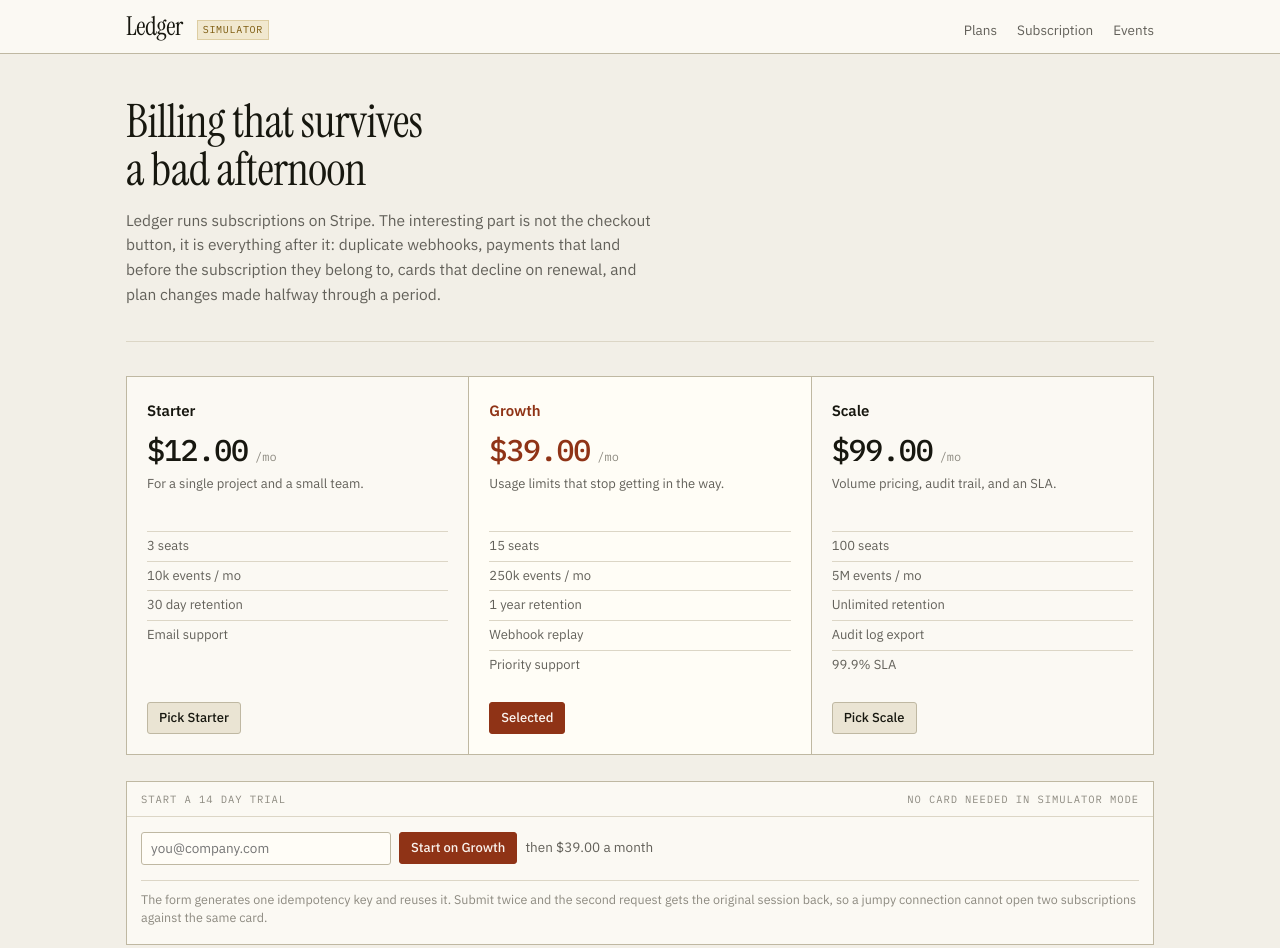
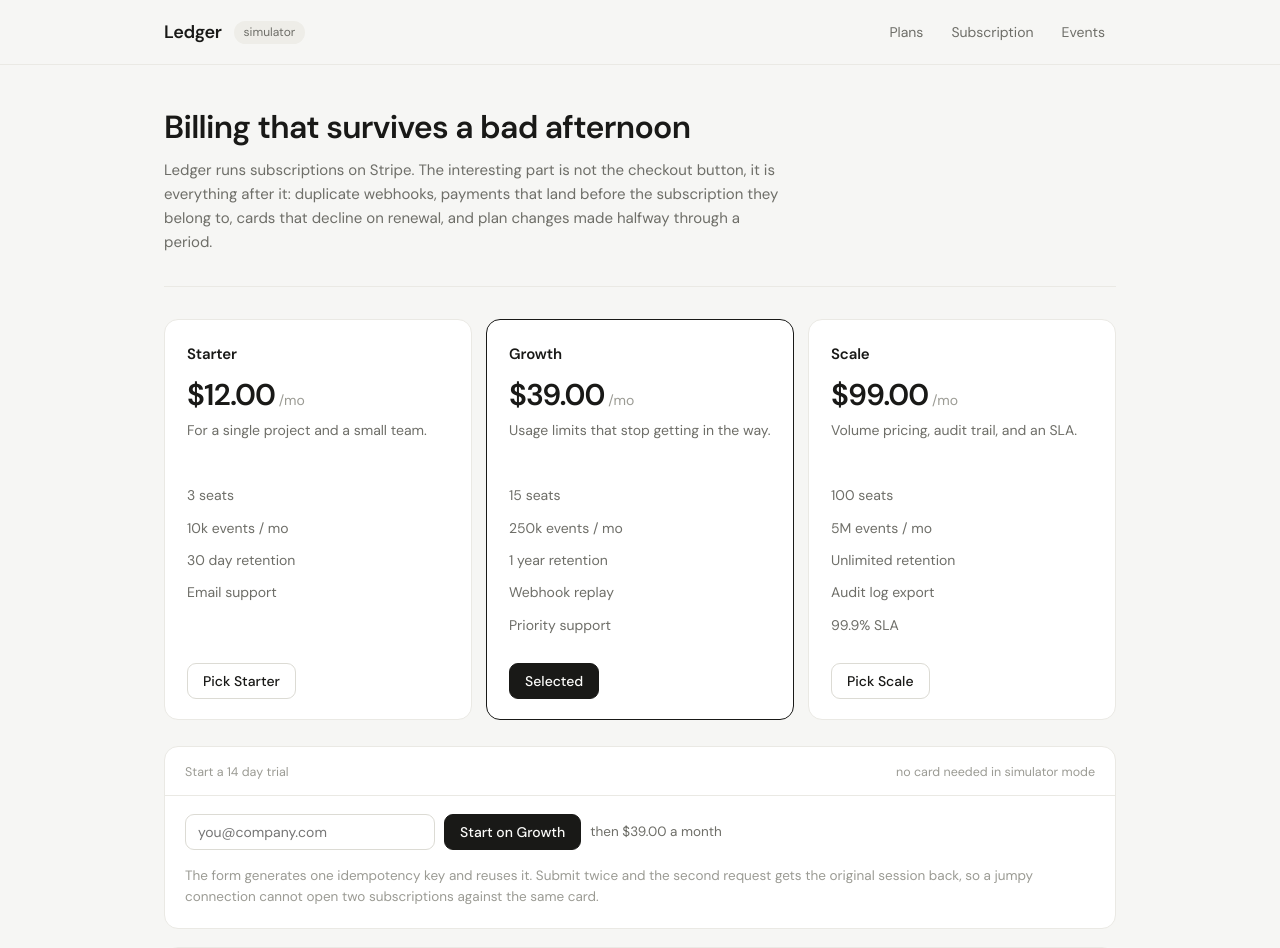
Before and after one commit to 280jayden/ledger, a Next.js app: page / in a window 1280 px wide. Shown: the top 948 px of the page. Built offline with nearby package versions, Linux system fonts and the light colour scheme; no server answers.

Commit message:
restyle: rounded cards, dm sans, drop the serif
the display serif was doing too much. everything is one sans now, cards
and controls are rounded, status chips are pills, primary buttons are ink.

```diff
--- a/src/app/globals.css
+++ b/src/app/globals.css
@@ -1,21 +1,23 @@
 :root {
-  --paper: #f2efe7;
-  --card: #fbf9f3;
-  --ink: #17170f;
-  --muted: #63615a;
-  --faint: #8d8a80;
-  --rule: #dcd6c6;
-  --rule-strong: #bfb8a2;
-  --accent: #8f3316;
-  --ok: #35603c;
-  --ok-bg: #e3ebdd;
-  --warn: #7c5a0e;
-  --warn-bg: #f1e8cf;
-  --bad: #8e2b26;
-  --bad-bg: #f0dcd9;
+  --bg: #f6f6f4;
+  --card: #ffffff;
+  --ink: #191917;
+  --muted: #6e6e68;
+  --faint: #9b9b94;
+  --line: #eae9e4;
+  --line-strong: #dcdbd4;
+  --accent: #1c6b4f;
+  --accent-soft: #e6f0ea;
+  --warn: #8a6620;
+  --warn-soft: #f6eeda;
+  --bad: #99332d;
+  --bad-soft: #f7e4e1;
+
+  --r-card: 14px;
+  --r-ctl: 9px;
+  --r-pill: 999px;
 
   --sans: var(--f-sans), "Segoe UI", Roboto, Helvetica, sans-serif;
-  --display: var(--f-display), "Palatino Linotype", Georgia, serif;
   --mono: var(--f-mono), ui-monospace, Consolas, monospace;
 }
 
@@ -30,10 +32,10 @@
 }
 
 body {
-  background: var(--paper);
+  background: var(--bg);
   color: var(--ink);
   font-family: var(--sans);
-  font-size: 14.5px;
+  font-size: 15px;
   line-height: 1.6;
   -webkit-font-smoothing: antialiased;
 }
@@ -42,28 +44,24 @@
   color: inherit;
 }
 
-::selection {
-  background: #e5d9c4;
-}
-
 :focus-visible {
   outline: 2px solid var(--accent);
-  outline-offset: 1px;
+  outline-offset: 2px;
+  border-radius: 4px;
 }
 
 h1 {
-  font-family: var(--display);
-  font-size: 46px;
-  line-height: 1.04;
-  font-weight: 400;
-  letter-spacing: -0.012em;
+  font-size: 32px;
+  font-weight: 600;
+  letter-spacing: -0.022em;
+  line-height: 1.15;
   margin: 0;
 }
 
 h2 {
   font-size: 15px;
   font-weight: 600;
-  letter-spacing: -0.005em;
+  letter-spacing: -0.008em;
   margin: 0;
 }
 
@@ -73,20 +71,13 @@
   font-variant-numeric: tabular-nums;
 }
 
-.num {
-  letter-spacing: -0.015em;
-}
-
 td.num,
 td.id {
   white-space: nowrap;
 }
 
 .label {
-  font-family: var(--mono);
-  font-size: 10.5px;
-  letter-spacing: 0.09em;
-  text-transform: uppercase;
+  font-size: 12.5px;
   color: var(--faint);
 }
 
@@ -96,109 +87,112 @@
 
 .id {
   font-family: var(--mono);
-  font-size: 11.5px;
-  color: var(--muted);
+  font-size: 12px;
+  color: var(--faint);
 }
 
 .masthead {
-  border-bottom: 1px solid var(--rule-strong);
-  background: var(--card);
+  background: var(--bg);
+  border-bottom: 1px solid var(--line);
 }
 
 .masthead .inner {
-  max-width: 1080px;
+  max-width: 1000px;
   margin: 0 auto;
-  padding: 13px 26px 11px;
+  padding: 16px 24px;
   display: flex;
-  align-items: baseline;
-  gap: 14px;
+  align-items: center;
+  gap: 12px;
 }
 
 .wordmark {
-  font-family: var(--display);
-  font-size: 26px;
+  font-size: 18px;
+  font-weight: 600;
   letter-spacing: -0.02em;
   text-decoration: none;
-  line-height: 1;
 }
 
 .masthead nav {
   display: flex;
-  gap: 20px;
+  gap: 6px;
   margin-left: auto;
 }
 
 .masthead nav a {
-  font-size: 13.5px;
+  font-size: 14px;
   text-decoration: none;
   color: var(--muted);
-  transition: color 0.12s ease;
+  padding: 5px 11px;
+  border-radius: var(--r-pill);
+  transition:
+    background-color 0.15s ease,
+    color 0.15s ease;
 }
 
 .masthead nav a:hover {
   color: var(--ink);
+  background: #eeede8;
 }
 
 .mode {
-  font-family: var(--mono);
-  font-size: 10px;
-  letter-spacing: 0.07em;
-  text-transform: uppercase;
-  color: var(--warn);
-  border: 1px solid #ddcda2;
-  background: var(--warn-bg);
-  padding: 1px 5px;
-  position: relative;
-  top: -2px;
+  font-size: 12px;
+  color: var(--muted);
+  background: #eeede8;
+  border-radius: var(--r-pill);
+  padding: 2px 10px;
 }
 
 main {
-  max-width: 1080px;
+  max-width: 1000px;
   margin: 0 auto;
-  padding: 44px 26px 90px;
+  padding: 44px 24px 90px;
 }
 
 .lede {
-  max-width: 58ch;
+  max-width: 60ch;
   color: var(--muted);
-  font-size: 15.5px;
-  margin: 14px 0 0;
+  margin: 12px 0 0;
 }
 
 .rule {
   border: 0;
-  border-top: 1px solid var(--rule);
-  margin: 34px 0;
+  border-top: 1px solid var(--line);
+  margin: 32px 0;
 }
 
-/* Sections carry data. They get a heading and rules, nothing else, so the
-   eye reads straight into the numbers. */
+.card,
+.section,
+.box {
+  background: var(--card);
+  border: 1px solid var(--line);
+  border-radius: var(--r-card);
+}
+
+.card {
+  padding: 20px 22px;
+}
+
 .section {
-  margin-top: 34px;
+  padding: 0 22px 16px;
+  margin-top: 18px;
 }
 
 .section > .head {
   display: flex;
-  align-items: baseline;
+  align-items: center;
   justify-content: space-between;
   gap: 12px;
-  padding-bottom: 7px;
-  border-bottom: 1.5px solid var(--ink);
+  padding: 17px 0 13px;
+  border-bottom: 1px solid var(--line);
 }
 
 .section > .head a {
   text-decoration: none;
+  color: var(--muted);
 }
 
 .section > .head a:hover {
   color: var(--ink);
-}
-
-/* Boxes are for things you can act on. Keeping data unboxed and controls
-   boxed is the whole visual hierarchy on the dashboard. */
-.box {
-  background: var(--card);
-  border: 1px solid var(--rule-strong);
 }
 
 .box > header {
@@ -206,31 +200,34 @@
   align-items: center;
   justify-content: space-between;
   gap: 10px;
-  padding: 9px 14px 8px;
-  border-bottom: 1px solid var(--rule);
+  padding: 15px 20px 13px;
+  border-bottom: 1px solid var(--line);
 }
 
 .box > .body {
-  padding: 15px 14px 17px;
+  padding: 18px 20px 20px;
 }
 
 table {
   width: 100%;
   border-collapse: collapse;
-  font-size: 13px;
+  font-size: 14px;
 }
 
 th {
   text-align: left;
-  font-family: var(--mono);
-  font-size: 10.5px;
-  letter-spacing: 0.09em;
-  text-transform: uppercase;
+  font-size: 12.5px;
   color: var(--faint);
   font-weight: 400;
-  padding: 9px 14px 7px 0;
-  border-bottom: 1px solid var(--rule);
+  padding: 12px 16px 10px 0;
+  border-bottom: 1px solid var(--line);
   white-space: nowrap;
+}
+
+td {
+  padding: 12px 16px 12px 0;
+  border-bottom: 1px solid var(--line);
+  vertical-align: middle;
 }
 
 th:last-child,
@@ -238,18 +235,8 @@
   padding-right: 0;
 }
 
-td {
-  padding: 8px 14px 8px 0;
-  border-bottom: 1px solid var(--rule);
-  vertical-align: baseline;
-}
-
-tbody tr {
-  transition: background-color 0.1s ease;
-}
-
-tbody tr:hover {
-  background: #eae5d7;
+tbody tr:last-child td {
+  border-bottom: 0;
 }
 
 td.r,
@@ -258,73 +245,61 @@
 }
 
 .empty {
-  padding: 22px 0 24px;
+  padding: 26px 0 28px;
   color: var(--faint);
-  font-size: 13.5px;
+  font-size: 14px;
 }
 
 .pill {
   display: inline-block;
-  font-family: var(--mono);
-  font-size: 10px;
-  letter-spacing: 0.07em;
-  text-transform: uppercase;
-  padding: 1px 6px;
-  border: 1px solid var(--rule-strong);
-  background: #eae4d3;
+  font-size: 12.5px;
+  padding: 2px 11px;
+  border-radius: var(--r-pill);
+  background: #f0efea;
   color: var(--muted);
   white-space: nowrap;
 }
 
 .pill.ok {
-  background: var(--ok-bg);
-  border-color: #b7cbb0;
-  color: var(--ok);
+  background: var(--accent-soft);
+  color: var(--accent);
 }
 .pill.warn {
-  background: var(--warn-bg);
-  border-color: #ddcda2;
+  background: var(--warn-soft);
   color: var(--warn);
 }
 .pill.bad {
-  background: var(--bad-bg);
-  border-color: #dcb4b0;
+  background: var(--bad-soft);
   color: var(--bad);
 }
 .pill.accent {
-  background: #efdfd6;
-  border-color: #d9b6a5;
+  background: var(--accent-soft);
   color: var(--accent);
 }
 
 button,
 .btn {
   font-family: var(--sans);
-  font-size: 13px;
+  font-size: 14px;
   font-weight: 500;
-  padding: 6px 11px 7px;
-  border: 1px solid var(--rule-strong);
-  background: #eae4d3;
+  padding: 8px 15px;
+  border: 1px solid var(--line-strong);
+  background: var(--card);
   color: var(--ink);
-  border-radius: 3px;
+  border-radius: var(--r-ctl);
   cursor: pointer;
   text-decoration: none;
   display: inline-block;
   transition:
-    background-color 0.12s ease,
-    border-color 0.12s ease,
-    transform 0.06s ease;
+    background-color 0.15s ease,
+    border-color 0.15s ease,
+    opacity 0.15s ease;
 }
 
 button:hover:not(:disabled),
 .btn:hover {
-  background: #e0d9c3;
-  border-color: #a89f86;
-}
-
-button:active:not(:disabled),
-.btn:active {
-  transform: translateY(1px);
+  background: #f4f3ef;
+  border-color: #c9c8c0;
 }
 
 button:disabled {
@@ -332,131 +307,121 @@
   cursor: not-allowed;
 }
 
-/* The chosen plan keeps its filled button. Fading it out reads as broken
-   rather than as already selected. */
+button.primary,
+.btn.primary {
+  background: var(--ink);
+  border-color: var(--ink);
+  color: #fbfbf9;
+}
+
+button.primary:hover:not(:disabled),
+.btn.primary:hover {
+  background: #333330;
+  border-color: #333330;
+}
+
 button.primary:disabled {
   opacity: 1;
   cursor: default;
 }
 
-button.primary,
-.btn.primary {
-  background: var(--accent);
-  border-color: var(--accent);
-  color: #faf3ee;
-}
-
-button.primary:hover:not(:disabled),
-.btn.primary:hover {
-  background: #782a11;
-  border-color: #782a11;
-}
-
 button.danger {
   color: var(--bad);
-  border-color: #dcb4b0;
-  background: var(--bad-bg);
+  border-color: #e8cbc7;
+  background: var(--bad-soft);
 }
 
 button.danger:hover:not(:disabled) {
-  background: #e9cfcb;
-  border-color: #c99b96;
+  background: #f2d8d4;
+  border-color: #ddb5b0;
 }
 
 input,
 select {
   font-family: var(--sans);
-  font-size: 13.5px;
-  padding: 6px 9px 7px;
-  border: 1px solid var(--rule-strong);
-  background: #fffdf7;
+  font-size: 14px;
+  padding: 8px 12px;
+  border: 1px solid var(--line-strong);
+  background: var(--card);
   color: var(--ink);
-  border-radius: 3px;
-  transition: border-color 0.12s ease;
+  border-radius: var(--r-ctl);
+  transition: border-color 0.15s ease;
 }
 
 input:hover,
 select:hover {
-  border-color: #a89f86;
+  border-color: #c9c8c0;
 }
 
 input:focus,
 select:focus {
   border-color: var(--accent);
+  outline: none;
 }
 
 .plans {
   display: grid;
   grid-template-columns: repeat(3, 1fr);
-  gap: 1px;
-  background: var(--rule-strong);
-  border: 1px solid var(--rule-strong);
+  gap: 14px;
 }
 
 .plan {
-  padding: 22px 20px 20px;
   background: var(--card);
+  border: 1px solid var(--line);
+  border-radius: var(--r-card);
+  padding: 22px 22px 20px;
   display: flex;
   flex-direction: column;
-  transition: background-color 0.14s ease;
+  transition: border-color 0.15s ease;
 }
 
 .plan:hover {
-  background: #fffdf6;
+  border-color: var(--line-strong);
 }
 
-/* The chosen plan is called out by weight and colour, not by a stripe down
-   one edge of the card. */
 .plan.picked {
-  background: #fffdf6;
-}
-
-.plan.picked h2,
-.plan.picked .price {
-  color: var(--accent);
+  border-color: var(--ink);
 }
 
 .plan .price {
-  font-family: var(--mono);
   font-size: 30px;
-  font-weight: 500;
-  letter-spacing: -0.04em;
+  font-weight: 600;
+  letter-spacing: -0.03em;
   margin: 12px 0 0;
-  line-height: 1;
+  line-height: 1.1;
 }
 
 .plan .price small {
-  font-size: 12px;
+  font-size: 14px;
   font-weight: 400;
   color: var(--faint);
   letter-spacing: 0;
 }
 
 .plan .blurb {
-  font-size: 13px;
+  font-size: 14px;
   color: var(--muted);
-  margin-top: 9px;
-  min-height: 40px;
+  margin: 8px 0 0;
+  min-height: 44px;
 }
 
 .plan ul {
   list-style: none;
   padding: 0;
-  margin: 4px 0 22px;
-  font-size: 13px;
+  margin: 16px 0 22px;
+  font-size: 14px;
   color: var(--muted);
   flex: 1;
 }
 
 .plan li {
-  padding: 4px 0;
-  border-top: 1px solid var(--rule);
+  padding: 5px 0;
 }
 
 .cols {
   display: grid;
-  grid-template-columns: minmax(0, 1fr) 288px;
-  gap: 46px;
+  grid-template-columns: minmax(0, 1fr) 292px;
+  gap: 22px;
   align-items: start;
 }
 
@@ -468,18 +433,14 @@
 .kv {
   display: grid;
   grid-template-columns: auto minmax(0, 1fr);
-  gap: 7px 22px;
-  font-size: 14px;
+  gap: 11px 26px;
+  font-size: 14.5px;
   margin: 0;
 }
 
 .kv dt {
-  font-family: var(--mono);
-  font-size: 10.5px;
-  letter-spacing: 0.09em;
-  text-transform: uppercase;
   color: var(--faint);
-  padding-top: 4px;
+  font-size: 14px;
 }
 
 .kv dd {
@@ -489,88 +450,79 @@
 .row {
   display: flex;
   align-items: center;
-  gap: 8px;
+  gap: 9px;
   flex-wrap: wrap;
 }
 
-/* Deliberately not a left-bordered callout. Small print sits under a hairline
-   the way a footnote does. */
 .note {
-  font-size: 12.5px;
-  line-height: 1.5;
+  font-size: 13.5px;
+  line-height: 1.55;
   color: var(--faint);
-  border-top: 1px solid var(--rule);
-  padding-top: 9px;
-  margin: 15px 0 0;
+  margin: 16px 0 0;
 }
 
 .err {
-  font-size: 13px;
+  font-size: 13.5px;
   color: var(--bad);
-  background: var(--bad-bg);
-  border: 1px solid #dcb4b0;
-  padding: 7px 10px;
-  margin-top: 12px;
+  background: var(--bad-soft);
+  border-radius: var(--r-ctl);
+  padding: 9px 13px;
+  margin-top: 14px;
 }
 
 .timeline {
   list-style: none;
   margin: 0;
   padding: 0;
-  font-size: 13px;
+  font-size: 14px;
 }
 
 .timeline li {
   display: grid;
-  grid-template-columns: 126px minmax(0, 1fr);
-  gap: 14px;
-  padding: 7px 0;
-  border-bottom: 1px solid var(--rule);
+  grid-template-columns: 150px minmax(0, 1fr);
+  gap: 16px;
+  padding: 11px 0;
+  border-bottom: 1px solid var(--line);
+}
+
+.timeline li:last-child {
+  border-bottom: 0;
 }
 
 .timeline time {
   font-family: var(--mono);
-  font-size: 11px;
+  font-size: 12.5px;
   color: var(--faint);
 }
 
 .arrow {
   color: var(--faint);
-  padding: 0 5px;
+  padding: 0 6px;
 }
 
 .machine {
   display: flex;
   align-items: center;
   flex-wrap: wrap;
-  font-family: var(--mono);
-  font-size: 10.5px;
-  text-transform: uppercase;
-  letter-spacing: 0.08em;
+  gap: 7px;
+  font-size: 12.5px;
 }
 
 .machine .node {
-  padding: 4px 9px 3px;
-  border: 1px solid var(--rule-strong);
-  background: var(--card);
+  padding: 4px 13px;
+  border-radius: var(--r-pill);
+  background: #f0efea;
   color: var(--faint);
 }
 
 .machine .node.on {
-  background: var(--accent);
-  border-color: var(--accent);
-  color: #faf3ee;
+  background: var(--ink);
+  color: #fbfbf9;
 }
 
 .machine .node.done {
-  color: var(--muted);
-  background: #e6e0cf;
-}
-
-.machine .link {
-  width: 16px;
-  height: 1px;
-  background: var(--rule-strong);
+  background: var(--accent-soft);
+  color: var(--accent);
 }
 
 .eventlist {
@@ -578,20 +530,22 @@
   margin: 0;
   padding: 0;
   font-family: var(--mono);
-  font-size: 12.5px;
+  font-size: 13px;
   color: var(--muted);
 }
 
 .eventlist li {
-  padding: 5px 0;
-  border-top: 1px solid var(--rule);
+  padding: 7px 0;
+  border-bottom: 1px solid var(--line);
+}
+
+.eventlist li:last-child {
+  border-bottom: 0;
 }
 
 footer.page {
-  border-top: 1px solid var(--rule);
-  margin-top: 52px;
-  padding-top: 13px;
-  font-size: 12.5px;
+  margin-top: 44px;
+  font-size: 13.5px;
   color: var(--faint);
   display: flex;
   justify-content: space-between;
@@ -605,7 +559,7 @@
 
 @media (max-width: 880px) {
   h1 {
-    font-size: 34px;
+    font-size: 27px;
   }
   .plans {
     grid-template-columns: 1fr;
@@ -615,10 +569,9 @@
   }
   .cols {
     grid-template-columns: 1fr;
-    gap: 30px;
   }
   .timeline li {
     grid-template-columns: 1fr;
-    gap: 1px;
+    gap: 2px;
   }
 }
--- a/src/app/page.tsx
+++ b/src/app/page.tsx
@@ -4,10 +4,7 @@
 export default function Home() {
   return (
     <main>
-      <h1>
-        Billing that survives
-        <br />a bad afternoon
-      </h1>
+      <h1>Billing that survives a bad afternoon</h1>
       <p className="lede">
         Ledger runs subscriptions on Stripe. The interesting part is not the checkout button, it is
         everything after it: duplicate webhooks, payments that land before the subscription they
```
Also changed, not shown: src/app/dashboard/page.tsx (+6 -4 lines), src/app/layout.tsx (+4 -11 lines).
